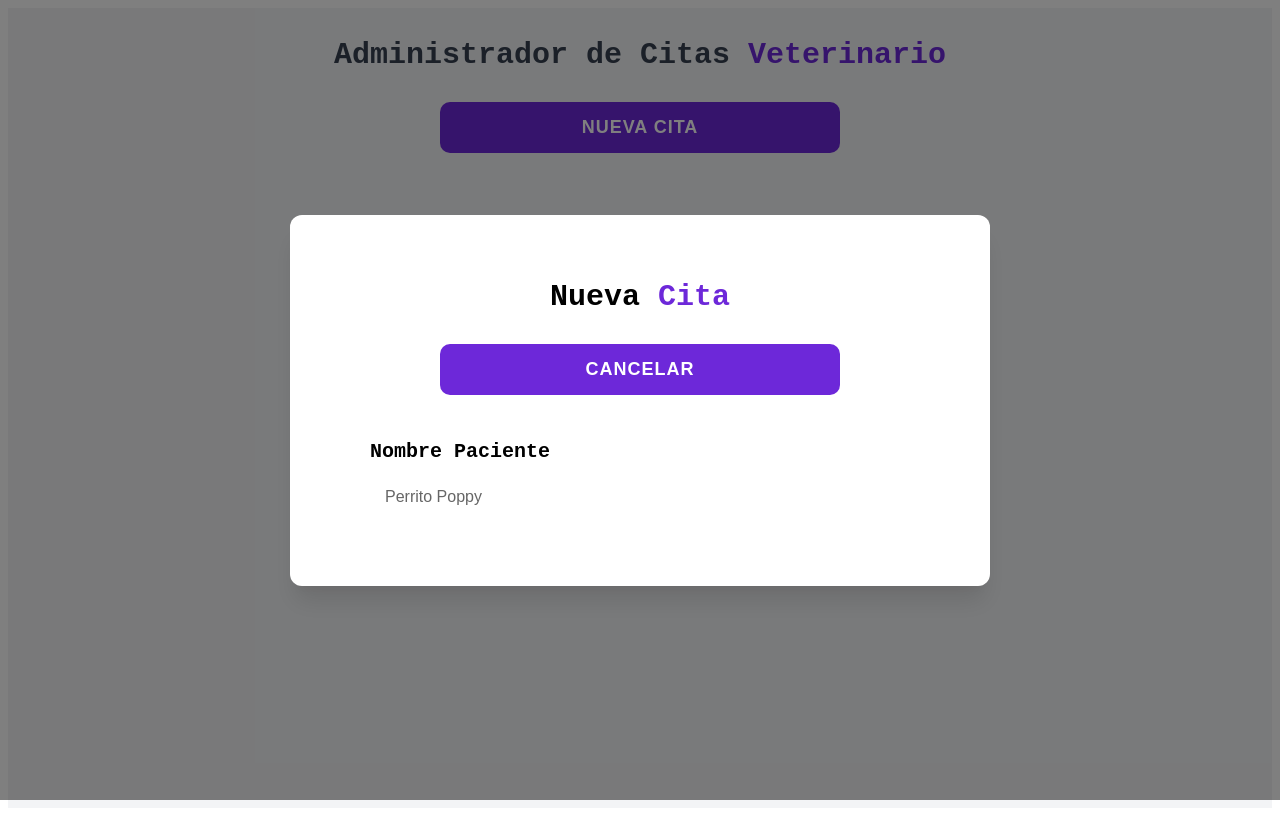
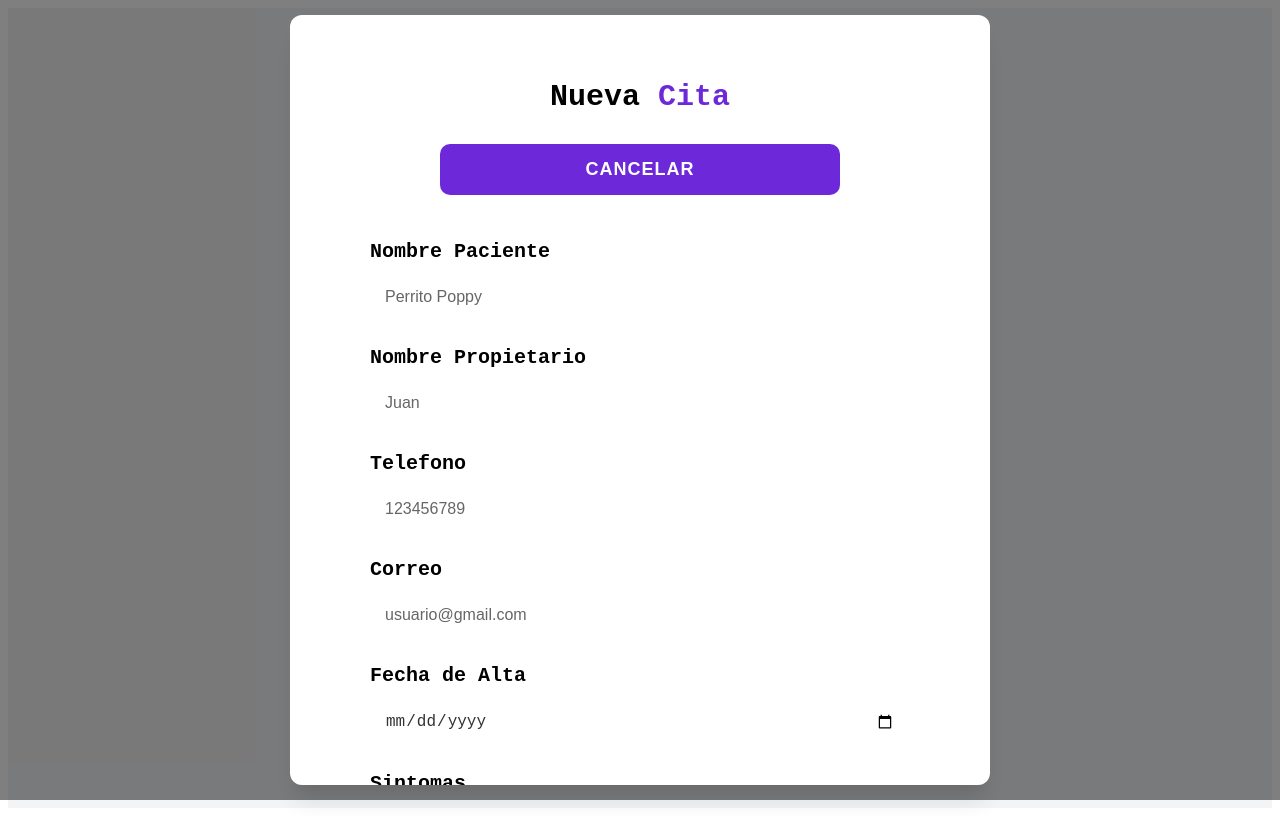
Before and after one commit to zuazoov-utr/citasReactJS-IDGS9B, a React (Vite) app: page / in a window 1280 px wide. Both pictures are taken after a click on the button "NUEVA CITA". Built offline with nearby package versions, Linux system fonts and the light colour scheme.

Commit message:
Add states to inputs in the form

```diff
--- a/src/components/Formulario.jsx
+++ b/src/components/Formulario.jsx
@@ -6,6 +6,34 @@
     setModalVisible
 }) => {
     const [paciente, setPaciente] = useState('');
+    const [nombrePropietario, setNombrePropietario] = useState('');
+    const [telefono, setTelefono] = useState('');
+    const [correo, setCorreo] = useState('');
+    const [fechaAlta, setFechaAlta] = useState('');
+    const [sintomas, setSintomas] = useState('');
+
+    /**
+     * Create 5 new states
+     *   - nombrePropietario
+     *   - correo
+     *   - telefono
+     *   - fechaAlta
+     *   - sintomas (descripcion del problema)
+     * Create 5 new inputs with state
+     * Type Inputs
+     *  - text
+     *  - tel
+     *  - email
+     *  - date
+     * Inputs
+     *   - input
+     *   - textarea (contenido con mucho texto)
+     */
+
+    const handleCita = (e) => {
+        e.preventDefault();
+    }
+
     return (
         <div className="formulario-contenido">
             <h2 className="formulario-titulo">Nueva
@@ -18,7 +46,7 @@
                 <span className="formulario-btn-texto-cancelar">Cancelar</span>
             </button>
 
-            <form>
+            <form onSubmit={(e) => handleCita(e)}>
                 <div className="formulario-campo">
                     <label
                         htmlFor="paciente"
@@ -33,6 +61,81 @@
                         onChange={(e) => setPaciente(e.target.value)}
                     />
                 </div>
+                <div className="formulario-campo">
+                    <label
+                        htmlFor="nombrePropietario"
+                        className="formulario-label"
+                    >Nombre Propietario</label>
+                    <input
+                        id="nombrePropietario"
+                        type="text"
+                        className="formulario-input"
+                        placeholder="Juan"
+                        value={nombrePropietario}
+                        onChange={(e) => setNombrePropietario(e.target.value)}
+                    ></input>
+                </div>
+                <div className="formulario-campo">
+                    <label
+                        htmlFor="telefono"
+                        className="formulario-label"
+                    >Telefono</label>
+                    <input
+                        id="telefono"
+                        type="tel"
+                        className="formulario-input"
+                        placeholder="123456789"
+                        value={telefono}
+                        onChange={(e) => setTelefono(e.target.value)}
+                    ></input>
+                </div>
+                <div className="formulario-campo">
+                    <label
+                        htmlFor="correo"
+                        className="formulario-label"
+                    >Correo</label>
+                    <input
+                        id="correo"
+                        type="email"
+                        className="formulario-input"
+                        placeholder="usuario@gmail.com"
+                        value={correo}
+                        onChange={(e) => setCorreo(e.target.value)}
+                    ></input>
+                </div>
+                <div className="formulario-campo">
+                    <label
+                        htmlFor="fechaAlta"
+                        className="formulario-label"
+                    >Fecha de Alta</label>
+                    <input
+                        id="fechaAlta"
+                        type="date"
+                        className="formulario-input"
+                        placeholder="usuario@gmail.com"
+                        value={fechaAlta}
+                        onChange={(e) => setFechaAlta(e.target.value)}
+                    ></input>
+                </div>
+                <div className="formulario-campo">
+                    <label
+                        htmlFor="sintomas"
+                        className="formulario-label"
+                    >Sintomas</label>
+                    <textarea
+                        id="sintomas"
+                        className="formulario-input"
+                        placeholder="Describir sintomas"
+                        value={sintomas}
+                        onChange={(e) => setSintomas(e.target.value)}
+                        rows={4}
+                    ></textarea>
+                </div>
+
+                <button
+                    type="submit"
+                    className="formulario-btn-submit"
+                >Agregar Paciente</button>
             </form>
         </div>
     );
--- a/src/css/formulario.css
+++ b/src/css/formulario.css
@@ -77,3 +77,26 @@
 .formulario-input:focus {
     outline: 2px solid #F59E0B;
 }
+
+.formulario-btn-submit {
+    display: block;
+    width: 100%;
+    margin-top: 40px;
+    margin-bottom: 20px;
+    background-color: #F59E0B;
+    color: #5827A4;
+    padding: 15px 0px;
+    border-radius: 10px;
+    border: none;
+    font-weight: 900;
+    font-size: 16px;
+    text-transform: uppercase;
+    cursor: pointer;
+    transition: background-color 0.2 ease;
+}
+
+/* hover = #D98806*/
+
+.formulario-btn-submit:hover {
+    background-color: #D98806;
+}
```
